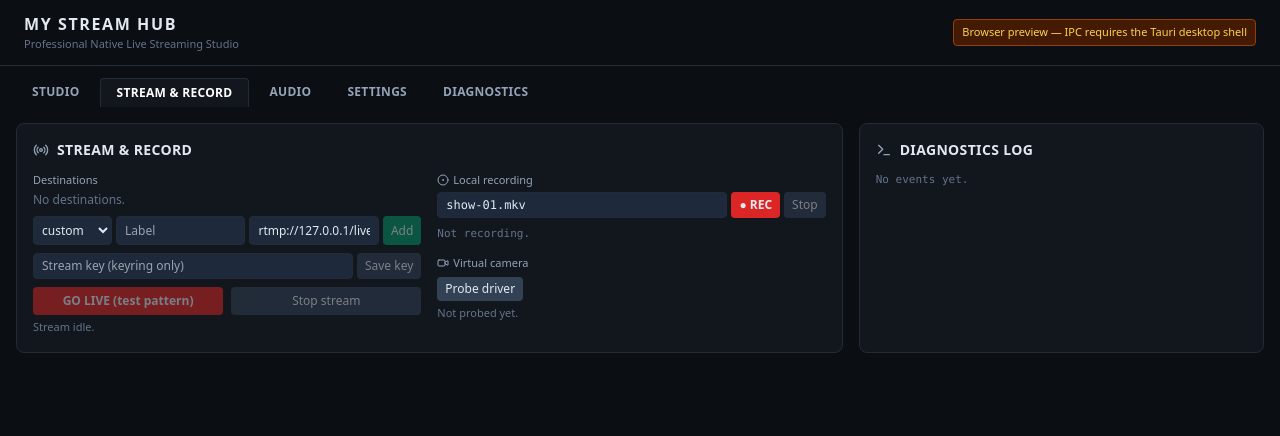
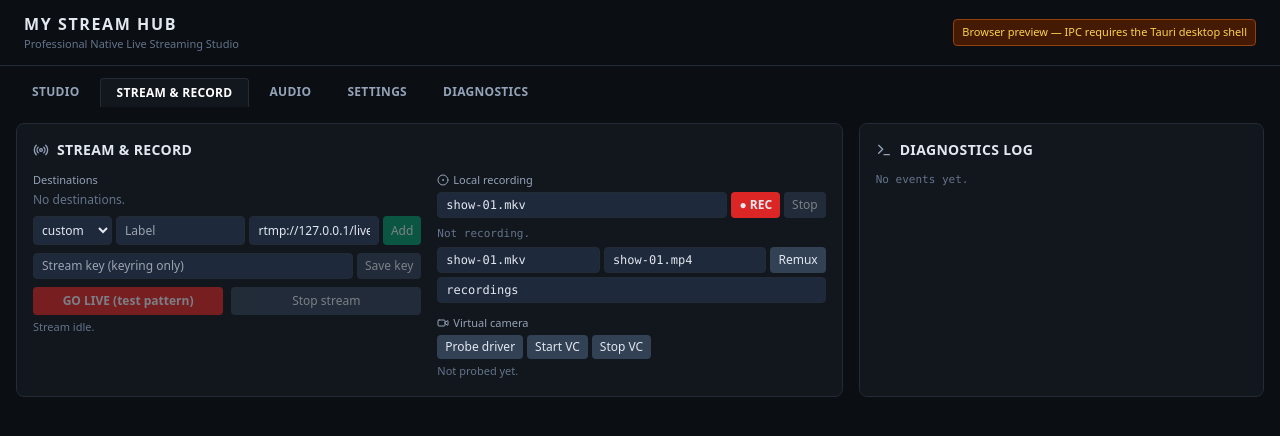
Before and after one commit to mbf-coder/my-stream-hub, a React (Vite) app: page / in a window 1280 px wide. Both pictures are taken after a click on the button "STREAM & RECORD". Shown: the top 436 px of the page. Built offline with nearby package versions, Linux system fonts and the light colour scheme.

Commit message:
MY STREAM HUB — Phase 6: remux + VC start/stop UI

```diff
--- a/src/components/StreamRecordPanel.tsx
+++ b/src/components/StreamRecordPanel.tsx
@@ -14,6 +14,10 @@ export default function StreamRecordPanel() {
   const [key, setKey] = useState('');
   const [keySaved, setKeySaved] = useState(false);
   const [fileName, setFileName] = useState('show-01.mkv');
+  const [remuxIn, setRemuxIn] = useState('show-01.mkv');
+  const [remuxOut, setRemuxOut] = useState('show-01.mp4');
+  const [remuxDir, setRemuxDir] = useState('recordings');
+
   return (
     <section className="rounded-lg bg-studio-panel border border-studio-border p-4 md:col-span-2" aria-label="Stream and record">
       <div className="flex items-center gap-2 mb-3">
@@ -22,6 +26,7 @@ export default function StreamRecordPanel() {
         {l.stream?.live && <span className="text-[10px] font-bold text-red-500 animate-pulse">● ON AIR{l.stream.destination_label ? ` · ${l.stream.destination_label}` : ''}</span>}
         {l.recording?.recording && <span className="text-[10px] font-bold text-red-400">● REC</span>}
       </div>
+
       <div className="grid md:grid-cols-2 gap-4">
         <div>
           <p className="text-[11px] text-slate-400 mb-1">Destinations</p>
@@ -45,23 +50,34 @@ export default function StreamRecordPanel() {
           </div>
           <div className="flex gap-1 mt-2">
             <input type="password" value={key} onChange={(e) => setKey(e.target.value)} placeholder="Stream key (keyring only)" autoComplete="off" className="flex-1 min-w-0 rounded bg-slate-800 border border-studio-border text-xs px-2 py-1" />
-            <button onClick={() => void l.saveStreamKey(key).then((ok) => { if (ok) { setKeySaved(true); setKey(''); } })} disabled={l.busy || !key}
-              className="rounded bg-slate-700 hover:bg-slate-600 disabled:opacity-50 px-2 py-1 text-xs">
+            <button
+              onClick={() => void l.saveStreamKey(key).then((ok) => { if (ok) { setKeySaved(true); setKey(''); } })}
+              disabled={l.busy || !key}
+              className="rounded bg-slate-700 hover:bg-slate-600 disabled:opacity-50 px-2 py-1 text-xs"
+            >
               {keySaved ? 'Saved ✓' : 'Save key'}
             </button>
           </div>
           <div className="flex gap-2 mt-2">
-            <button onClick={() => { const first = l.destinations.find((d) => d.enabled); if (first) void l.startStream(first.id, true); }}
+            <button
+              onClick={() => {
+                const first = l.destinations.find((d) => d.enabled);
+                if (first) void l.startStream(first.id, true);
+              }}
               disabled={l.busy || l.stream?.live || !l.destinations.some((d) => d.enabled)}
-              className="flex-1 rounded bg-red-600 hover:bg-red-500 disabled:opacity-50 px-3 py-1.5 text-xs font-bold">
+              className="flex-1 rounded bg-red-600 hover:bg-red-500 disabled:opacity-50 px-3 py-1.5 text-xs font-bold"
+            >
               GO LIVE (test pattern)
             </button>
-            <button onClick={() => void l.stopStream()} disabled={l.busy || !l.stream?.live} className="flex-1 rounded bg-slate-700 hover:bg-slate-600 disabled:opacity-50 px-3 py-1.5 text-xs">Stop stream</button>
+            <button onClick={() => void l.stopStream()} disabled={l.busy || !l.stream?.live} className="flex-1 rounded bg-slate-700 hover:bg-slate-600 disabled:opacity-50 px-3 py-1.5 text-xs">
+              Stop stream
+            </button>
           </div>
           <p className="text-[11px] text-slate-500 mt-1">
             {l.stream ? `${l.stream.bitrate_kbps.toFixed(0)} kbps · ${l.stream.dropped_frames} dropped · ${l.stream.uptime_secs}s` : 'Stream idle.'}
           </p>
         </div>
+
         <div>
           <div className="flex items-center gap-1 mb-1">
             <CircleDot size={12} className="text-slate-400" />
@@ -69,17 +85,40 @@ export default function StreamRecordPanel() {
           </div>
           <div className="flex gap-1 mb-2">
             <input value={fileName} onChange={(e) => setFileName(e.target.value)} placeholder="show-01.mkv" className="flex-1 min-w-0 rounded bg-slate-800 border border-studio-border text-xs px-2 py-1 font-mono" />
-            <button onClick={() => void l.startRecording({ file_name: fileName, format: fileName.endsWith('.mp4') ? 'mp4' : 'mkv', tracks: 'mixed', encoder: 'libx264', video_bitrate_kbps: 8000 }, 'recordings')}
+            <button
+              onClick={() => void l.startRecording({ file_name: fileName, format: fileName.endsWith('.mp4') ? 'mp4' : 'mkv', tracks: 'mixed', encoder: 'libx264', video_bitrate_kbps: 8000 }, 'recordings')}
               disabled={l.busy || l.recording?.recording || !fileName.trim()}
-              className="rounded bg-red-600 hover:bg-red-500 disabled:opacity-50 px-2 py-1 text-xs font-bold">● REC</button>
+              className="rounded bg-red-600 hover:bg-red-500 disabled:opacity-50 px-2 py-1 text-xs font-bold"
+            >
+              ● REC
+            </button>
             <button onClick={() => void l.stopRecording()} disabled={l.busy || !l.recording?.recording} className="rounded bg-slate-700 hover:bg-slate-600 disabled:opacity-50 px-2 py-1 text-xs">Stop</button>
           </div>
-          <p className="text-[11px] text-slate-500 mb-3 font-mono break-all">{l.recording?.path ?? 'Not recording.'}</p>
+          <p className="text-[11px] text-slate-500 mb-1 font-mono break-all">{l.recording?.path ?? 'Not recording.'}</p>
+          <div className="flex gap-1 mb-1">
+            <input value={remuxIn} onChange={(e) => setRemuxIn(e.target.value)} placeholder="in.mkv" className="flex-1 min-w-0 rounded bg-slate-800 border border-studio-border text-xs px-2 py-1 font-mono" />
+            <input value={remuxOut} onChange={(e) => setRemuxOut(e.target.value)} placeholder="out.mp4" className="flex-1 min-w-0 rounded bg-slate-800 border border-studio-border text-xs px-2 py-1 font-mono" />
+            <button onClick={() => void l.remux(remuxIn, remuxOut, remuxDir)} disabled={l.busy || !remuxIn.trim() || !remuxOut.trim()} className="rounded bg-slate-700 hover:bg-slate-600 disabled:opacity-50 px-2 py-1 text-xs">Remux</button>
+          </div>
+          <div className="flex gap-1 mb-3 items-center">
+            <input value={remuxDir} onChange={(e) => setRemuxDir(e.target.value)} placeholder="recordings" className="flex-1 min-w-0 rounded bg-slate-800 border border-studio-border text-xs px-2 py-1 font-mono" />
+            {l.remuxResult && <p className="text-[11px] text-emerald-300 font-mono break-all">→ {l.remuxResult}</p>}
+          </div>
           <div className="flex items-center gap-1 mb-1">
             <Video size={12} className="text-slate-400" />
             <p className="text-[11px] text-slate-400">Virtual camera</p>
           </div>
-          <button onClick={() => void l.refreshVc()} disabled={l.busy} className="rounded bg-slate-700 hover:bg-slate-600 disabled:opacity-50 px-2 py-1 text-xs">Probe driver</button>
+          <div className="flex gap-1">
+            <button onClick={() => void l.refreshVc()} disabled={l.busy} className="rounded bg-slate-700 hover:bg-slate-600 disabled:opacity-50 px-2 py-1 text-xs">
+              Probe driver
+            </button>
+            <button onClick={() => void l.startVc()} disabled={l.busy} className="rounded bg-slate-700 hover:bg-slate-600 disabled:opacity-50 px-2 py-1 text-xs">
+              Start VC
+            </button>
+            <button onClick={() => void l.stopVc()} disabled={l.busy} className="rounded bg-slate-700 hover:bg-slate-600 disabled:opacity-50 px-2 py-1 text-xs">
+              Stop VC
+            </button>
+          </div>
           <p className="text-[11px] text-slate-500 mt-1">
             {l.vc ? (l.vc.driver_installed ? 'Driver found.' : 'No virtual-camera driver — install OBS VirtualCam / Elgato.') : 'Not probed yet.'}
           </p>
```
